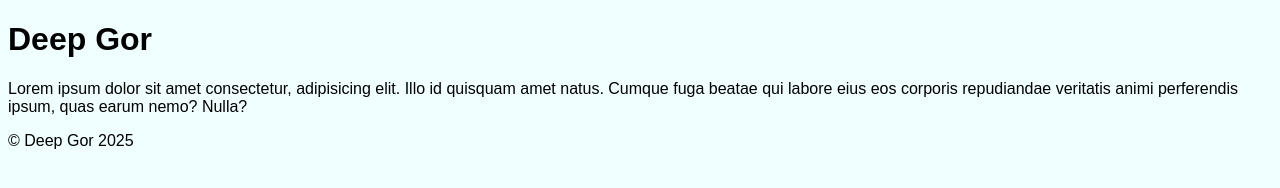
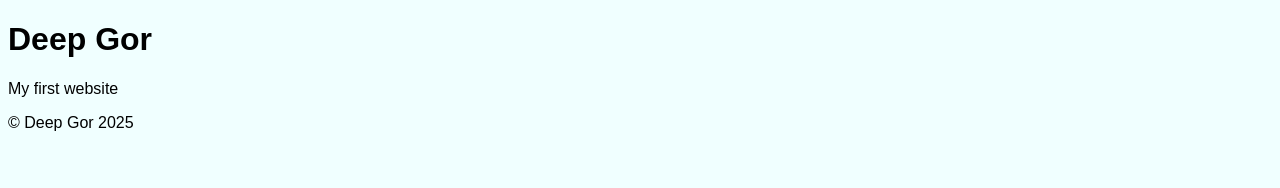
Before and after one commit to dgor5/Week4-COMP6062, a plain HTML site: page index.html in a window 1280 px wide. Drawn offline with Linux system fonts and the light colour scheme.

Commit message:
Update index.html

```diff
--- a/index.html
+++ b/index.html
@@ -9,7 +9,7 @@
             <h1>Deep Gor</h1>
         </header>
         <main>
-            <p>Lorem ipsum dolor sit amet consectetur, adipisicing elit. Illo id quisquam amet natus. Cumque fuga beatae qui labore eius eos corporis repudiandae veritatis animi perferendis ipsum, quas earum nemo? Nulla?
+            <p>My first website
             </p>
         </main>
         <footer>
```
